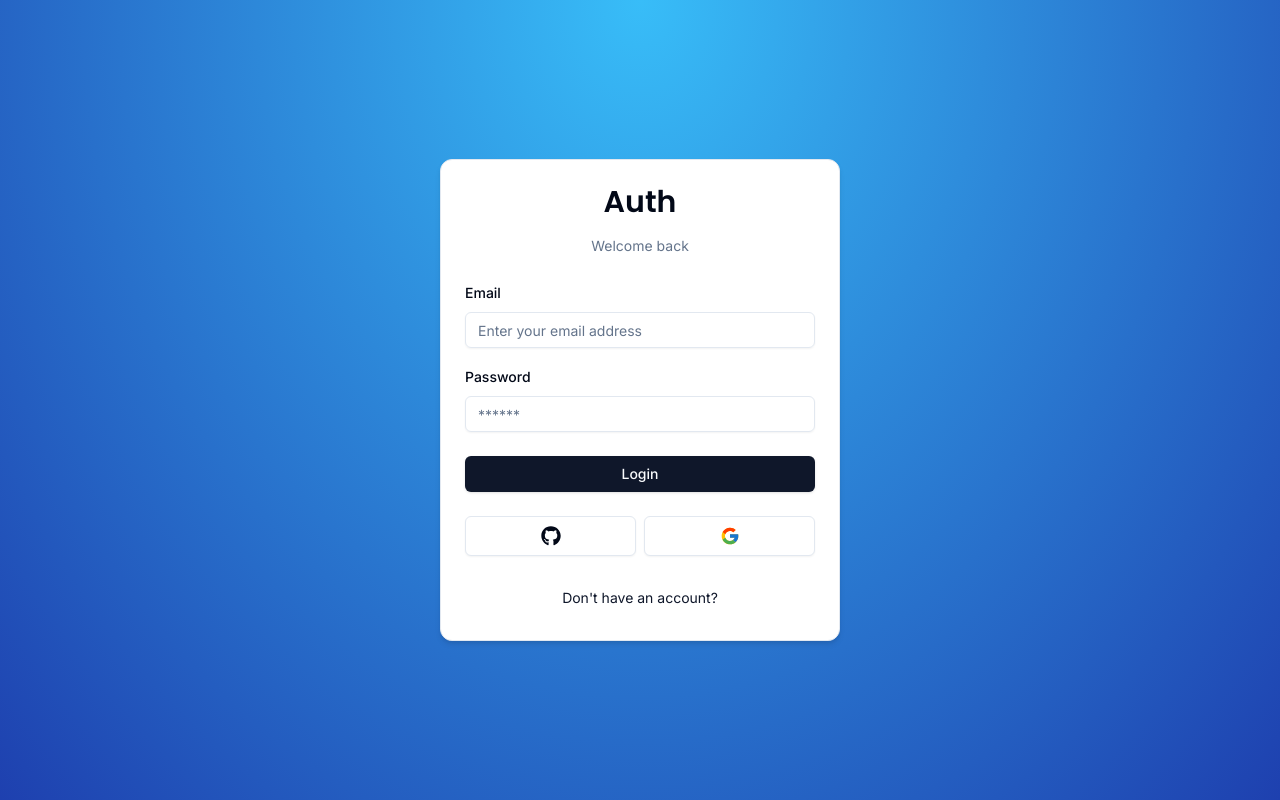
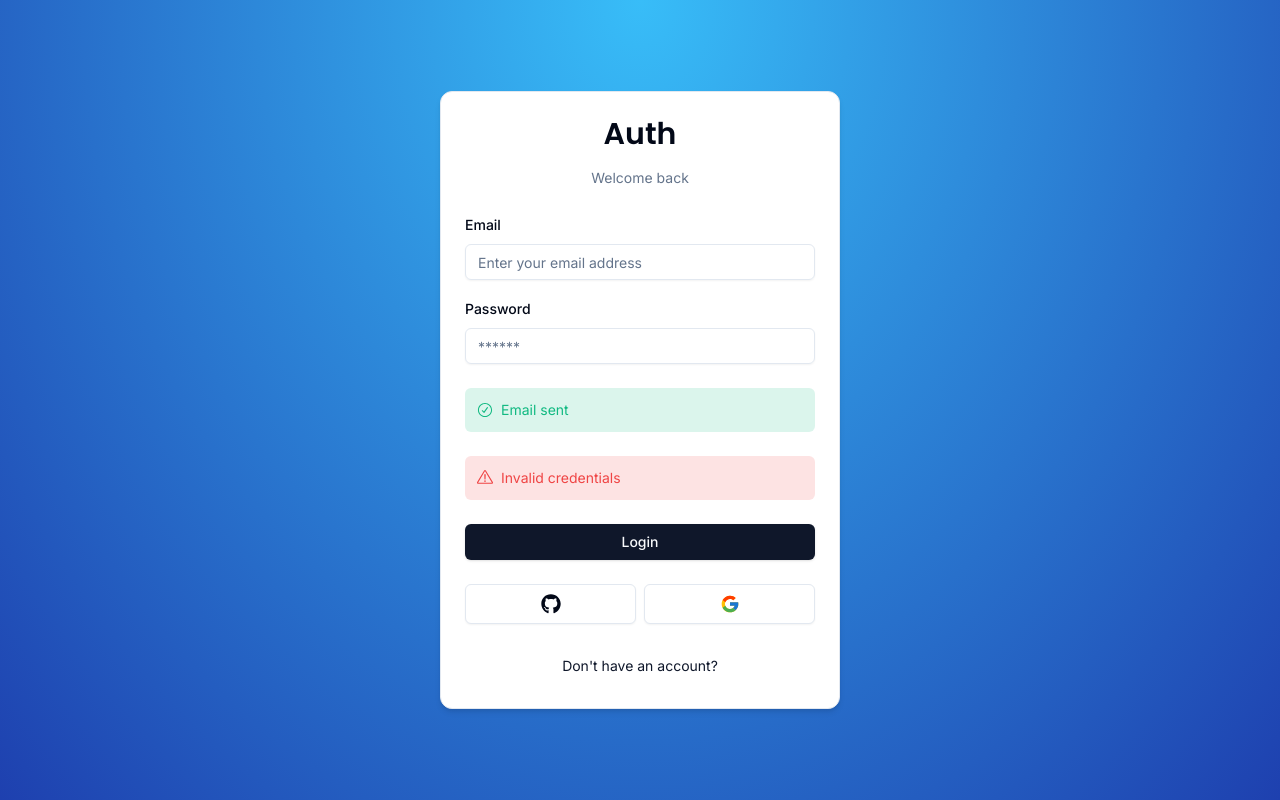
Before and after one commit to mike-shields-dev/next-auth-v5-tut, a Next.js app: page /login in a window 1280 px wide. Built offline with nearby package versions, Linux system fonts and the light colour scheme.

Commit message:
feat: Create FormError and FormSuccess components and display in LoginForm

```diff
--- a/src/components/auth/login-form.tsx
+++ b/src/components/auth/login-form.tsx
@@ -4,6 +4,8 @@ import { useForm } from 'react-hook-form';
 import * as z from 'zod';
 
 import CardWrapper from '@/components/auth/card-wrapper';
+import { FormError } from '@/components/form-error';
+import { FormSuccess } from '@/components/form-success';
 import { Button } from '@/components/ui/button';
 import {
   Form,
@@ -77,6 +79,8 @@ export default function LoginForm() {
               )}
             />
           </div>
+          <FormSuccess message="Email sent" />
+          <FormError message="Invalid credentials" />
           <Button type="submit" className="w-full">
             Login
           </Button>
--- /dev/null
+++ b/src/components/form-error.tsx
@@ -0,0 +1,29 @@
+import { ExclamationTriangleIcon } from '@radix-ui/react-icons';
+
+interface FormErrorProps {
+  message?: string;
+}
+
+function FormError({ message }: FormErrorProps) {
+  if (!message) {
+    return null;
+  }
+
+  return (
+    <div
+      className="
+        bg-destructive/15
+        p-3
+        rounded-md
+        flex
+        items-center
+        gap-x-2
+        text-sm text-destructive"
+    >
+      <ExclamationTriangleIcon className="h-4 w-4" />
+      <p>{message}</p>
+    </div>
+  );
+}
+
+export { FormError };
--- /dev/null
+++ b/src/components/form-success.tsx
@@ -0,0 +1,29 @@
+import { CheckCircledIcon } from '@radix-ui/react-icons';
+
+interface FormSuccessProps {
+  message?: string;
+}
+
+function FormSuccess({ message }: FormSuccessProps) {
+  if (!message) {
+    return null;
+  }
+
+  return (
+    <div
+      className="
+        bg-emerald-500/15
+        p-3
+        rounded-md
+        flex
+        items-center
+        gap-x-2
+        text-sm text-emerald-500"
+    >
+      <CheckCircledIcon className="h-4 w-4" />
+      <p>{message}</p>
+    </div>
+  );
+}
+
+export { FormSuccess };
```
